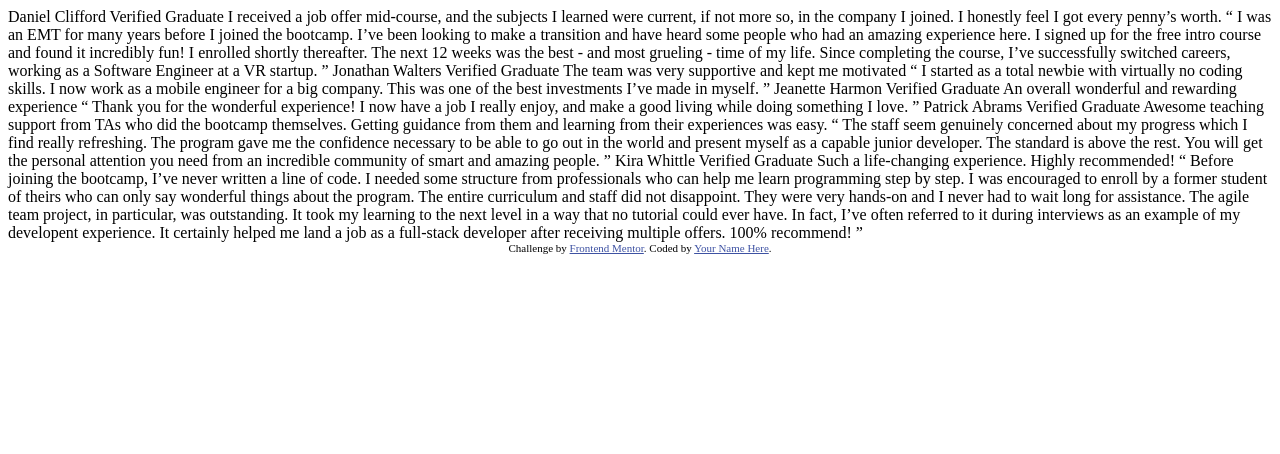
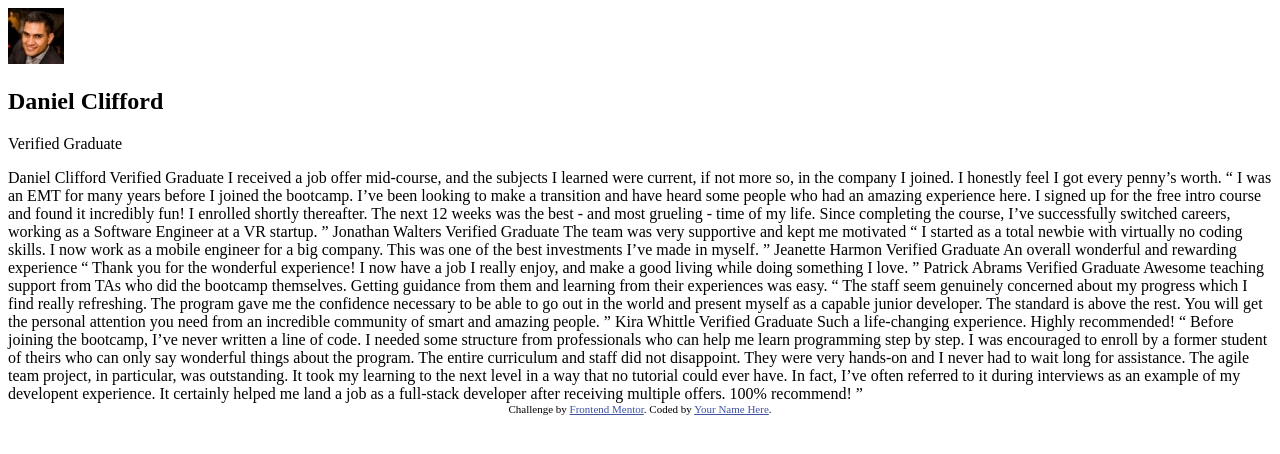
Before and after one commit to mubizzy/Testimonials-grid-section, a plain HTML site: page index.html in a window 1280 px wide. Drawn offline with Linux system fonts and the light colour scheme.

Commit message:
article 1

```diff
--- a/index.html
+++ b/index.html
@@ -18,6 +18,15 @@
 <body>
   <main class="testimonial-grid">
     <article class="testimonial grid-col-span-2 flow bg-primary-400 quote text-neutral-100">
+      <div class="flex">
+        <div>
+          <img src="./images/image-daniel.jpg" alt="daniel clifford">
+        </div>
+        <div>
+          <h2 class="name">Daniel Clifford</h2>
+          <p class="position">Verified Graduate</p>
+        </div>
+      </div>
   </main>
   Daniel Clifford
   Verified Graduate
```
